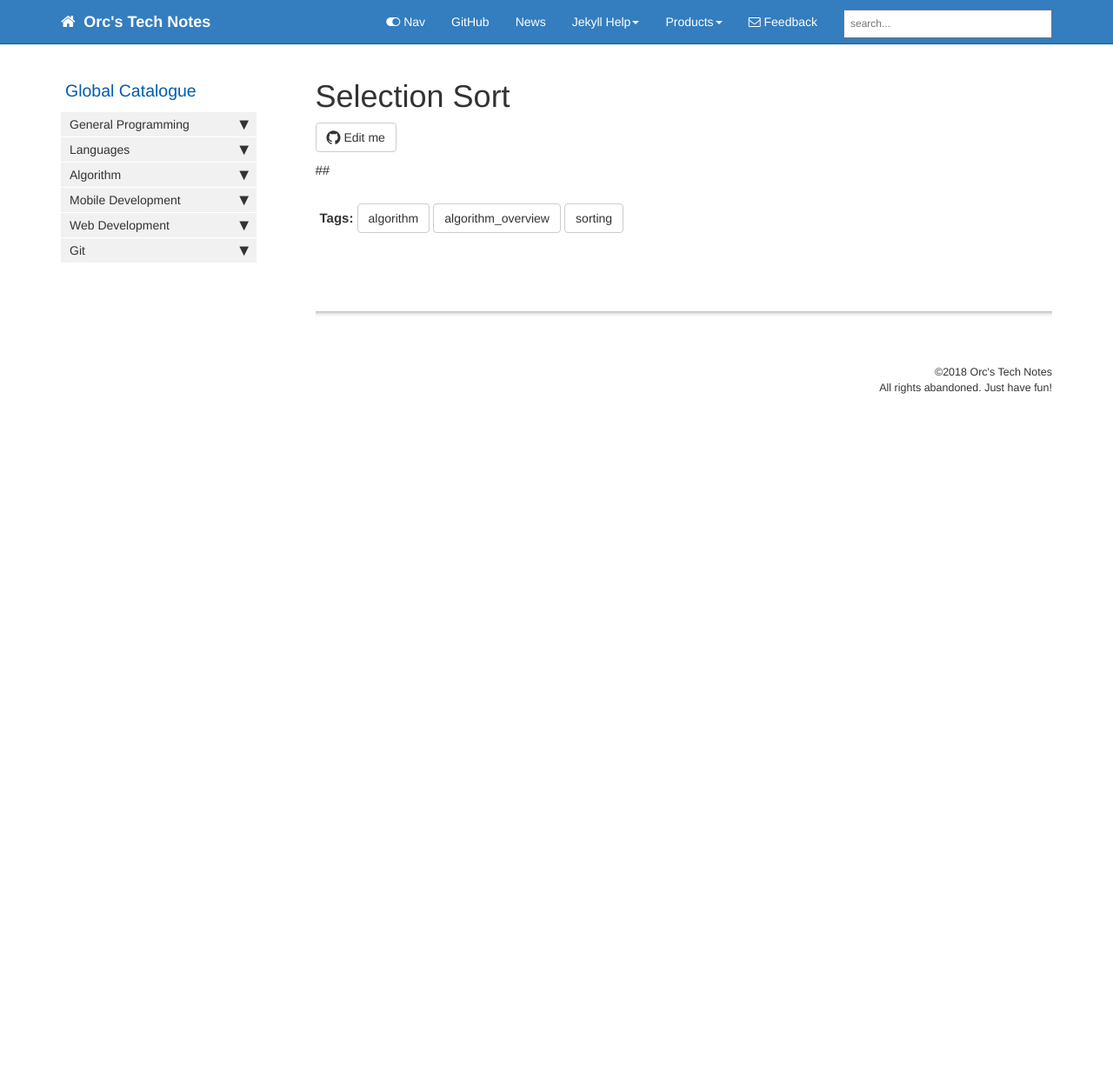
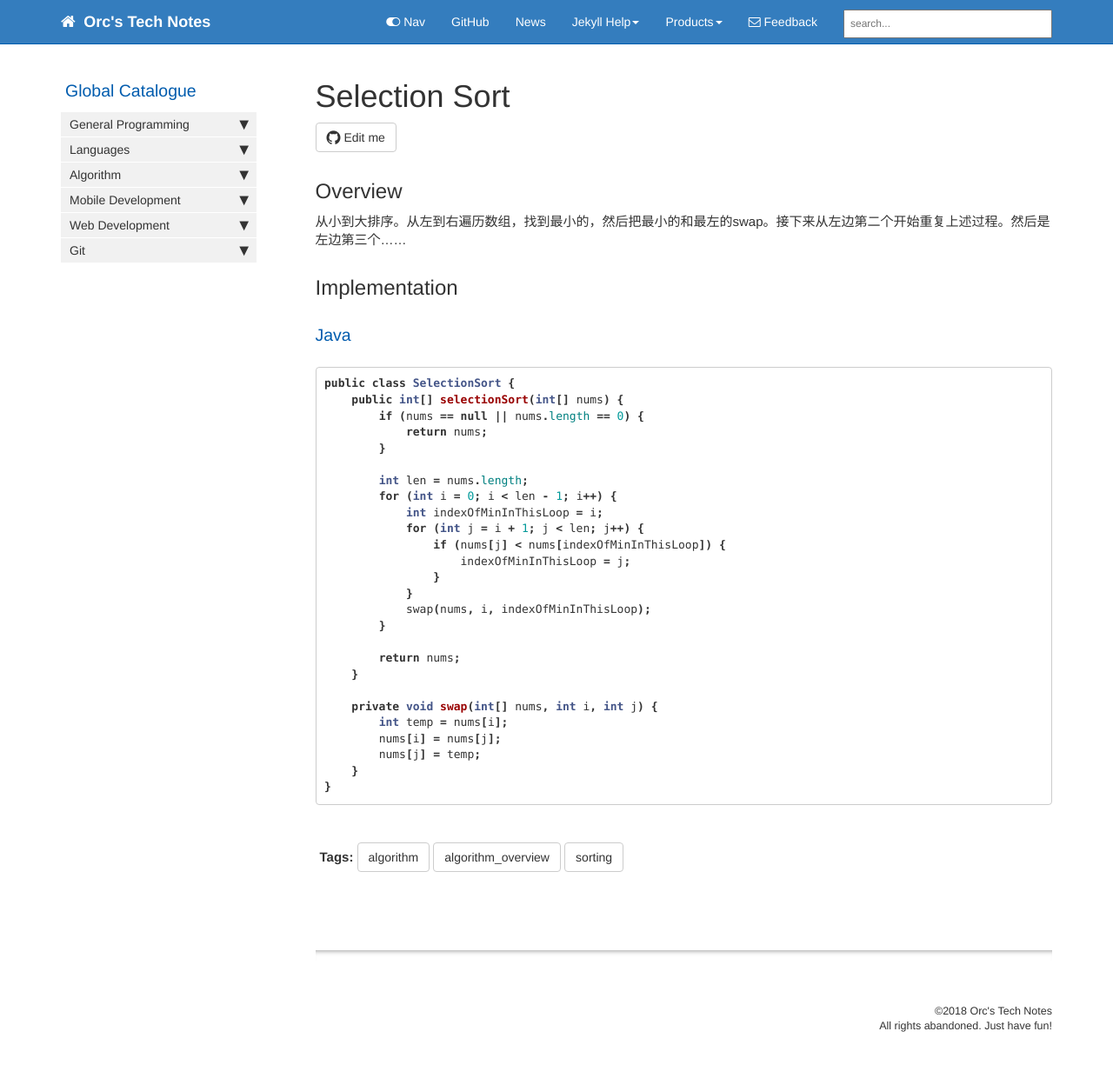
Before and after one commit to HungryOrc/hungryorc.github.io, a Jekyll site: the page built from pages/algorithm/algorithm_selection_sort.md, in a window 1280 px wide. Shown: the whole page at 87% size. Built offline with Jekyll 4.4.1, drawn with Linux system fonts in a browser that asks for light colours; nearby versions of some CDN libraries; comment, search, counter and statistics services are not loaded; before the commit the page ends 900 px from its top, so only the background shows below that.

Commit message:
Update algorithm_selection_sort.md

````diff
--- a/pages/algorithm/algorithm_selection_sort.md
+++ b/pages/algorithm/algorithm_selection_sort.md
@@ -9,8 +9,40 @@ folder: algorithm
 toc: false
 ---
 
-##
+## Overview
+从小到大排序。从左到右遍历数组，找到最小的，然后把最小的和最左的swap。接下来从左边第二个开始重复上述过程。然后是左边第三个......
 
+## Implementation
+
+### Java
+```java
+public class SelectionSort {
+    public int[] selectionSort(int[] nums) {
+        if (nums == null || nums.length == 0) {
+            return nums;
+        }
+
+        int len = nums.length;
+        for (int i = 0; i < len - 1; i++) {
+            int indexOfMinInThisLoop = i;
+            for (int j = i + 1; j < len; j++) {
+                if (nums[j] < nums[indexOfMinInThisLoop]) {
+                    indexOfMinInThisLoop = j;
+                }
+            }
+            swap(nums, i, indexOfMinInThisLoop);
+        }
+
+        return nums;
+    }
+
+    private void swap(int[] nums, int i, int j) {
+        int temp = nums[i];
+        nums[i] = nums[j];
+        nums[j] = temp;
+    }
+}
+```
 
 
 
````
